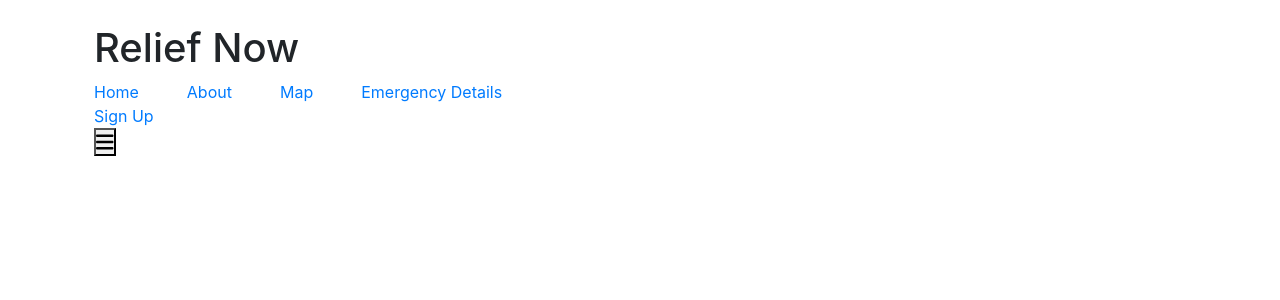
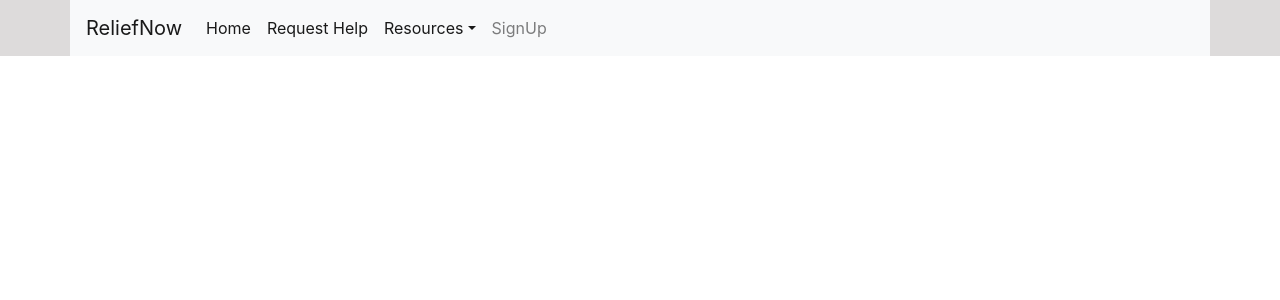
Before and after one commit to MohitMahara/ReliefNow, a React (Vite) app in the folder Client/: page / in a window 1280 px wide. Shown: the top 300 px of the page. Built offline with nearby package versions, Linux system fonts and the light colour scheme.

Commit message:
authentication completed-2

```diff
--- a/Client/src/Components/Layout/Header.jsx
+++ b/Client/src/Components/Layout/Header.jsx
@@ -1,59 +1,107 @@
-import React, { useState } from 'react'
-import { FontAwesomeIcon } from "@fortawesome/react-fontawesome";
-import { faBars, faTimes } from "@fortawesome/free-solid-svg-icons";
-import { Link } from 'react-router-dom';
+import React, { useState } from "react";
+import { NavLink } from "react-router-dom";
+import { UseFirebase } from "../../Contexts/firebase";
+import { CiUser } from "react-icons/ci";
 
 const Header = () => {
-    const [isOpen, setIsOpen] = useState(false);
-    const [isLoggedIn, setisLoggedIn] = useState(false);
+  const { userInfo, setUserInfo } = UseFirebase();
 
-    const handleAuth = () => {
-        setisLoggedIn(false);
-        //Other codes for the removing data of user from the client side
+  const handleLogOut = () => {
+    try {
+      setUserInfo({
+        ...userInfo,
+        user: null,
+        token: null,
+      });
+
+      localStorage.removeItem("reliefNow");
+    } catch (error) {
+      console.log(error);
     }
+  };
 
   return (
+    <div className= "navbar-container" >
+    <nav className="container navbar navbar-expand-lg navbar-light bg-light">
+      <NavLink className="navbar-brand" to="#">
+        ReliefNow
+      </NavLink>
+      <button
+        className="navbar-toggler"
+        type="button"
+        data-toggle="collapse"
+        data-target="#navbarSupportedContent"
+        aria-controls="navbarSupportedContent"
+        aria-expanded="false"
+        aria-label="Toggle navigation"
+      >
+        <span className="navbar-toggler-icon" />
+      </button>
+      <div className="collapse navbar-collapse" id="navbarSupportedContent">
+        <ul className="navbar-nav mr-auto">
+          <li className="nav-item">
+            <NavLink className="nav-link" to="#">
+              Home
+            </NavLink>
+          </li>
+          <li className="nav-item">
+            <NavLink className="nav-link" to="#">
+              Request Help
+            </NavLink>
+          </li>
+          <li className="nav-item dropdown">
+            <NavLink
+              className="nav-link dropdown-toggle"
+              to="#"
+              id="navbarDropdown"
+              role="button"
+              data-toggle="dropdown"
+              aria-haspopup="true"
+              aria-expanded="false"
+            >
+              Resources
+            </NavLink>
+            <div className="dropdown-menu" aria-labelledby="navbarDropdown">
+              <NavLink className="dropdown-item" to="#">
+                Food
+              </NavLink>
+              <NavLink className="dropdown-item" to="#">
+                Shelter
+              </NavLink>
+              <NavLink className="dropdown-item" to="#">
+                Medical
+              </NavLink>
+            </div>
+          </li>
 
-        <div className=" text-gray-800 shadow-md">
-            <div className="container mx-auto flex justify-between items-center p-4 sticky">
-                <h1 className="text-xl font-bold italic">Relief Now</h1>
-
-                <nav className="hidden md:flex justify-center">
-                    <Link to="#" className="hover:underline mr-5">Home</Link>
-                    <Link to="#" className="hover:underline mr-5">About</Link>
-                    <Link to="#" className="hover:underline mr-5">Map</Link>
-                    <Link to="#" className="hover:underline mr-5">Emergency Details</Link>
-                </nav>
-
-                <div className="hidden md:block">
-                    {isLoggedIn ? (
-                        <button onClick={handleAuth} className="hover:underline">Logout</button>
+          <li className="nav-item">
+            {userInfo?.token ? (
+              userInfo?.user.photoURL ? (
+                <>
+                  <img
+                    src={userInfo?.user.photoURL}
+                    className="profileIcon-small"
+                    alt="profile pic"
+                  />
+                </>
               ) : (
-                        <Link to="/signup" className="hover:underline">Sign Up</Link>
+                <>
+                  <CiUser className="nav-icon" />
+                  <span>{userInfo?.user?.name}</span>
+                  <span className="ms-3" onClick={handleLogOut}>LogOut</span>
+                </>
+              )
+            ) : (
+              <NavLink className="nav-link" to="/register">
+                SignUp
+              </NavLink>
             )}
-                </div>
-
-                <button className="md:hidden" onClick={() => setIsOpen(!isOpen)}>
-                    <FontAwesomeIcon icon={isOpen ? faTimes : faBars} size="lg" />
-                </button>
-            </div>
-            {isOpen && (
-                <nav className="md:hidden p-4">
-                    <Link to="#" className="block hover:underline mb-5">Home</Link>
-                    <Link to="#" className="block hover:underline mb-5">About</Link>
-                    <Link to="#" className="block hover:underline mb-5">Map</Link>
-                    <Link to="#" className="block hover:underline mb-5">Emergency Details</Link>
-                    <div className="hover:underline mb-5">
-                        {isLoggedIn ? (
-                            <button onClick={handleAuth} className="hover:underline">Logout</button>
-                        ) : (
-                            <Link to="/signup" className="hover:underline mb-5">Sign Up</Link>
-                        )}
+          </li>
+        </ul>
       </div>
     </nav>
-            )}
     </div>
-    )
-}
+  );
+};
 
-export default Header
+export default Header;
--- a/Client/src/Contexts/firebase.jsx
+++ b/Client/src/Contexts/firebase.jsx
@@ -47,7 +47,7 @@ export const FirebaseProvider = ({ children }) => {
   axios.defaults.headers.common['Authorization'] =  userInfo?.token
 
   useEffect(() => {
-    const data = localStorage.getItem("reliefnow");
+    const data = localStorage.getItem("reliefNow");
 
     if (data) {
       const parseData = JSON.parse(data);
--- a/Client/src/styles/index.css
+++ b/Client/src/styles/index.css
@@ -103,3 +103,10 @@
     text-decoration: none;
     font-weight: bold;
  }
+
+
+ /* Navbar */
+
+ .navbar-container{
+    background-color: rgb(221, 219, 219);
+ }
```
Lines whose indentation alone changed are shown as unchanged.
